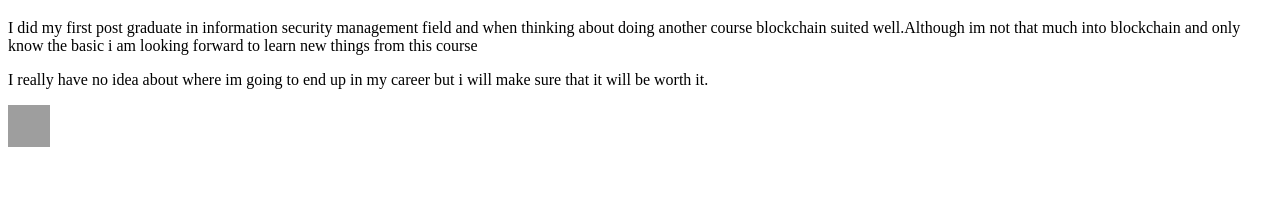
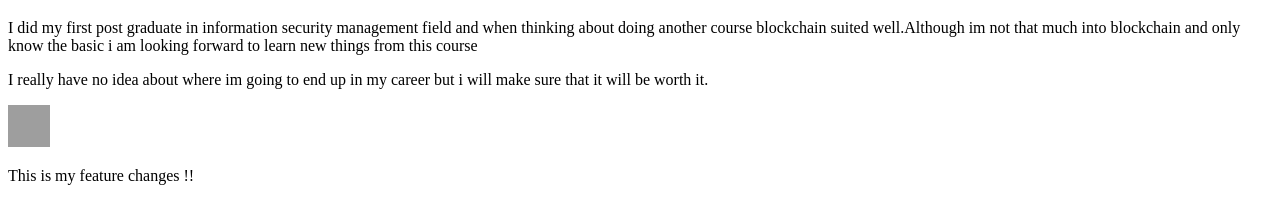
Before and after one commit to Vidusesha/Vid, a plain HTML site: page index.html in a window 1280 px wide. Shown: the part 61-284 px from the top of the page. Drawn offline with Linux system fonts and the light colour scheme; grey boxes are pictures that could not be loaded.

Commit message:
This is my feature commit

```diff
--- a/index.html
+++ b/index.html
@@ -9,5 +9,6 @@
 <p>I did my first post graduate in information security management field and when thinking about doing another course blockchain suited well.Although im not that much into blockchain and only know the basic i am looking forward to learn new things from this course</p>
 <p>I really have no idea about where im going to end up in my career but i will make sure that it will be worth it.</p>
 <img src="http://wallpaperswide.com/download/winter_nature_3-wallpaper-1366x768.jpg" alt="Lavender Gardens" height="42" width="42">
+<p>This is my feature changes !!</p>
 </body>
 </html>
```
